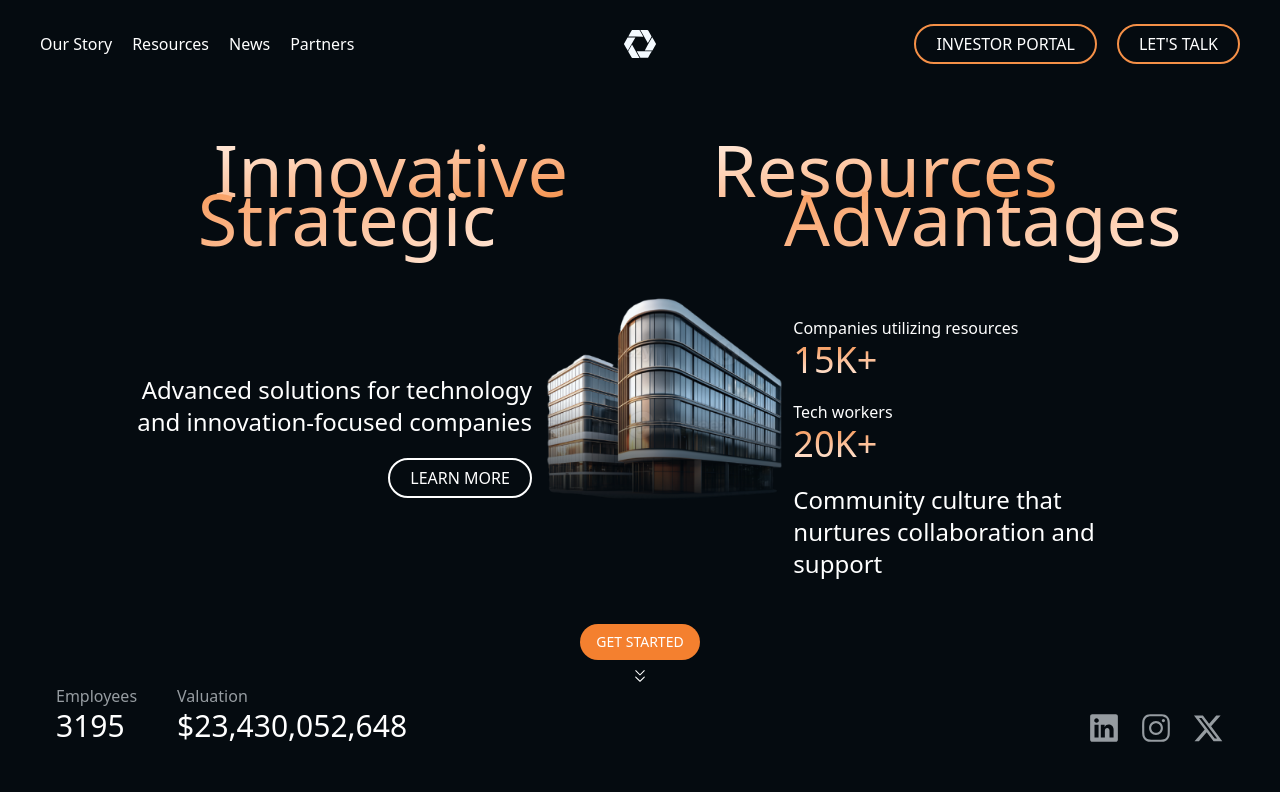
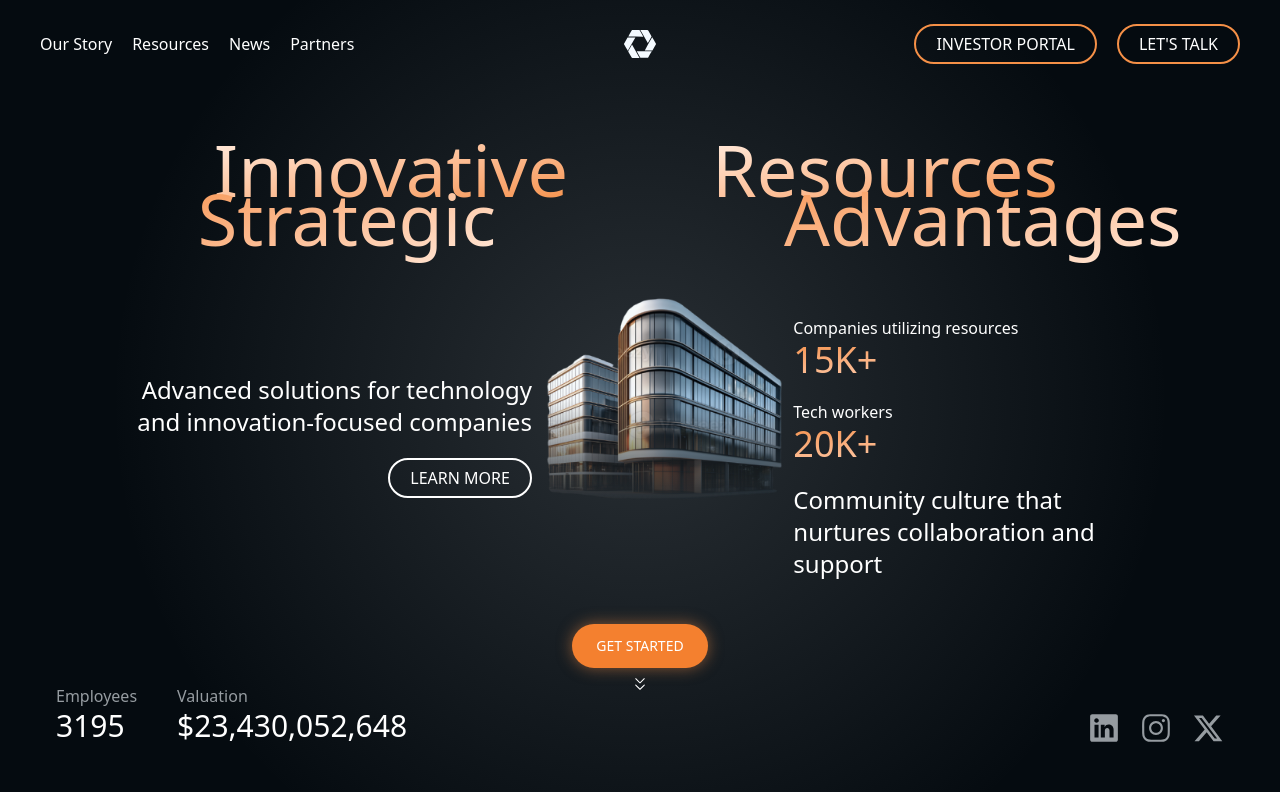
Before and after one commit to KonferCA/SPUR-Landing, a React (Vite) app: page / in a window 1280 px wide. Shown: the top 792 px of the page. Built offline with nearby package versions, Linux system fonts and the light colour scheme.

Commit message:
[add] orange glowing button styling

```diff
--- a/src/components/sections/Hero.section.tsx
+++ b/src/components/sections/Hero.section.tsx
@@ -8,7 +8,7 @@ import {
 const HeroSection: React.FC = () => {
   return (
     <div>
-      <section className="relative h-screen">
+      <section className="relative h-screen bg-[radial-gradient(circle,_rgba(150,156,161,0.25)_0%,_rgba(255,238,226,0)_70%)]">
         {/* 4 Headers */}
         <div className="absolute top-1/6 left-1/2 transform -translate-x-1/2 text-7xl w-full flex gap-36 text-amber-500">
           <h1 className="flex-1 text-right">
@@ -71,9 +71,7 @@ const HeroSection: React.FC = () => {
             </div>
           </div>
           <div className="flex flex-col items-center w-1/3 ">
-            <button className="uppercase text-sm bg-[#F4802F] rounded-full px-4 py-2 mb-2">
-              Get started
-            </button>
+            <button className="button-orange">Get started</button>
             <DoubleArrowDownIcon width={16} height={16} />
           </div>
           <div className="flex gap-5 w-1/3 justify-end items-end pr-14 pb-14">
--- a/src/index.css
+++ b/src/index.css
@@ -8,7 +8,7 @@
     @apply font-sans font-thin;
   }
   h2 {
-    @apply text-4xl font-sans bg-gradient-to-b from-[#F59047] to-[#FFEEE2] bg-clip-text text-transparent;
+    @apply text-4xl font-sans bg-gradient-to-br from-[#F59047] to-[#FFEEE2] bg-clip-text text-transparent;
   }
   h3 {
     @apply text-3xl text-white font-sans bg-clip-text;
@@ -24,9 +24,16 @@
 }
 
 .button-gradient {
-  @apply uppercase font-thin border-2 border-[#F59047] rounded-full bg-transparent px-5 py-1.5 text-white transition duration-300 hover:border-white hover:cursor-pointer;
+  @apply uppercase font-thin border-2 border-[#F59047] rounded-full bg-transparent px-5 py-1.5 text-white
+  transition duration-300 hover:border-white hover:cursor-pointer;
 }
 
 .button-white {
-  @apply uppercase font-thin border-2 border-[#ffffff] rounded-full bg-transparent px-5 py-1.5 text-white transition duration-300 hover:border-white hover:cursor-pointer;
+  @apply uppercase font-thin border-2 border-[#ffffff] rounded-full bg-transparent px-5 py-1.5 text-white
+  transition duration-300 hover:border-white hover:cursor-pointer;
 }
+
+.button-orange {
+  @apply uppercase text-sm mb-2 px-6 py-3 text-white rounded-full bg-[#F4802F] transition-all duration-300 ease-in-out
+  shadow-[0_0_15px_rgba(245,144,71,0.5)] hover:shadow-[0_0_25px_rgba(245,144,71,0.4)];
+}
```
